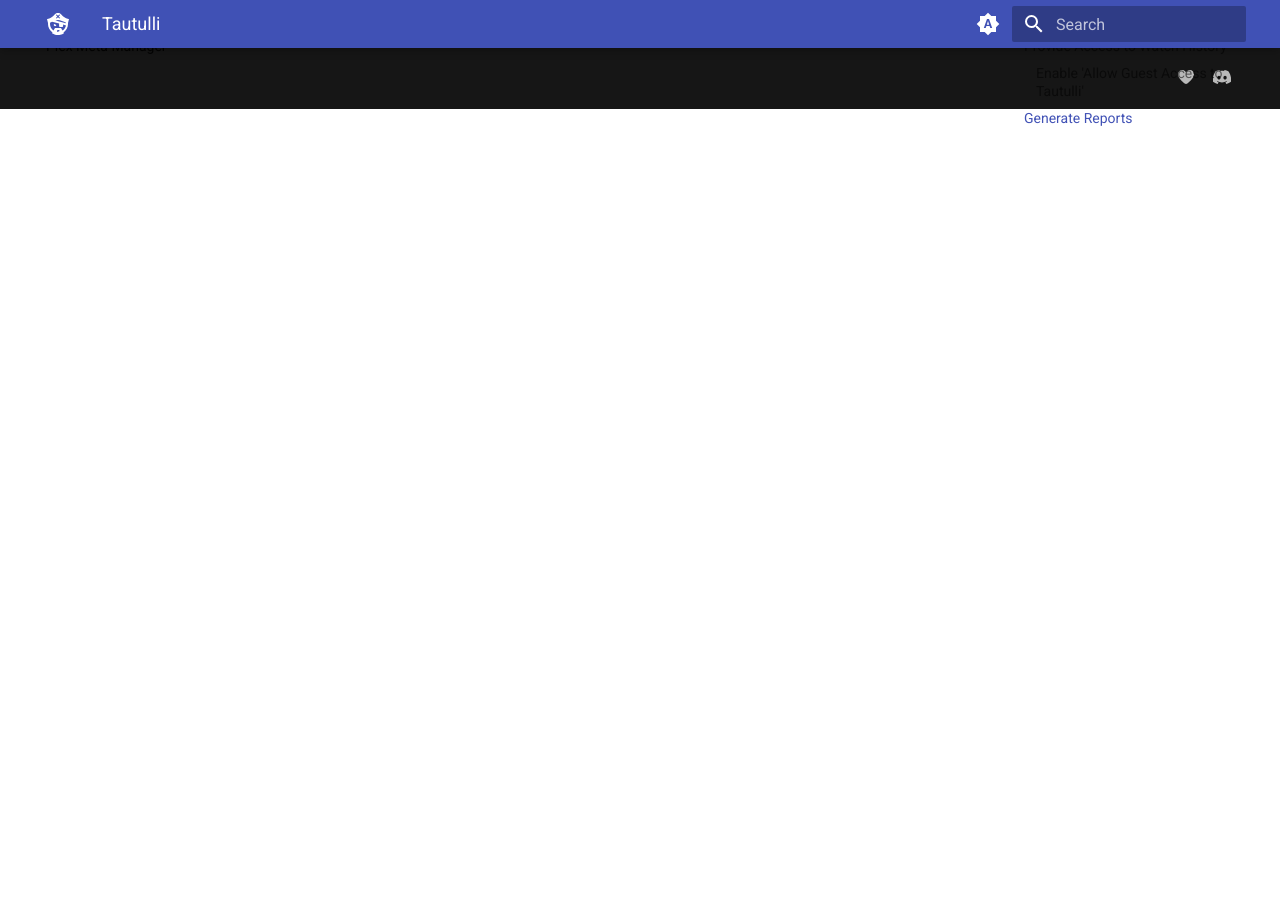
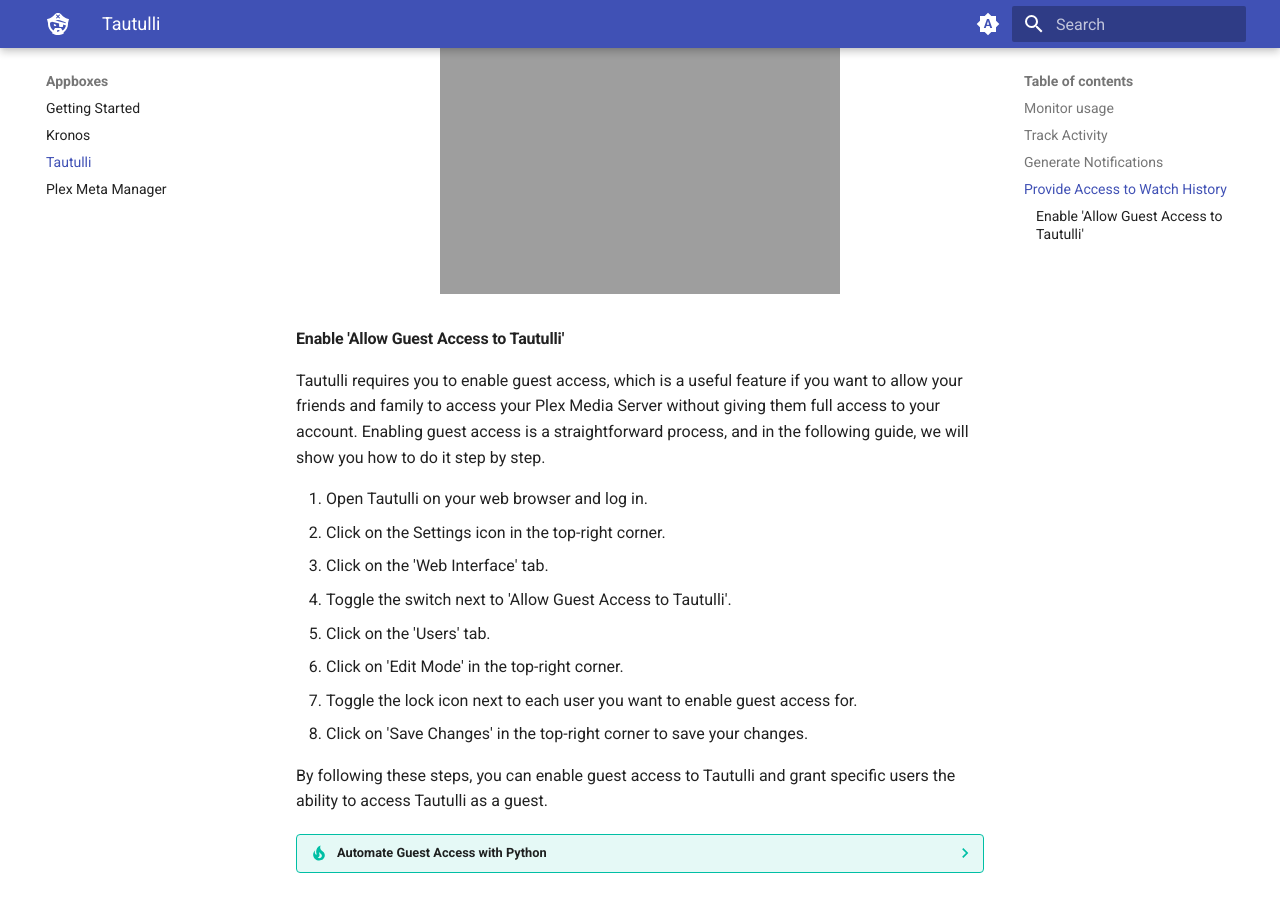
Before and after one commit to neomedia6989/docs-2, an MkDocs documentation site: the page built from docs/appboxes/tautulli.md, in a window 1280 px wide and 900 px high, scrolled down 2033 px. Built offline with MkDocs 1.6.1 and Material for MkDocs 9.7.7, drawn with Linux system fonts in a browser that asks for light colours; before the commit the page ends 2142 px from its top, so only the background shows below that.

Commit message:
Update tautulli.md

`````diff
--- a/docs/appboxes/tautulli.md
+++ b/docs/appboxes/tautulli.md
@@ -18,6 +18,11 @@
 
 Tautulli can help you track what your users are watching and when they are watching it. This information can be used to determine what content is popular and what content is not. For example, you can create a collection of the most popular movies on your appbox, or you can create a collection of movies that you think your users would enjoy, based on their past viewing habits.
 
+<figure markdown>
+![(/media/tautulli-activity.png)](https://docs.blackbeard.media/media/tautulli-activity.png)
+  <figcaption></figcaption>
+</figure>
+
 ### Generate Notifications
 
 Tautulli can generate notifications when certain events occur, such as when a new user starts watching a movie or TV show. These notifications can be used to provide a better experience for your users by letting them know when new content is available or when they have new messages from other users.
@@ -30,10 +35,88 @@
 
 Tautulli can provide your users with access to their watch history, which can be used to help them find the content they are looking for or to help them keep track of what they have watched. This information can also be helpful for users who want to track their viewing habits over time or who want to identify any trends in their viewing. In addition, Tautulli can help users troubleshoot problems by showing if they are direct playing or transcoding content as well as the required bandwidth of the file they are watching.
 
+<figure markdown>
+![(/media/tautulli-history.png)](https://docs.blackbeard.media/media/tautulli-history.png)
+  <figcaption></figcaption>
+</figure>
+
 #### Enable 'Allow Guest Access to Tautulli'
 
-Info here
+Tautulli requires you to enable guest access, which is a useful feature if you want to allow your friends and family to access your Plex Media Server without giving them full access to your account. Enabling guest access is a straightforward process, and in the following guide, we will show you how to do it step by step.
+
+1. Open Tautulli on your web browser and log in.
+2. Click on the Settings icon in the top-right corner.
+3. Click on the 'Web Interface' tab.
+4. Toggle the switch next to 'Allow Guest Access to Tautulli'.
+5. Click on the 'Users' tab.
+6. Click on 'Edit Mode' in the top-right corner.
+7. Toggle the lock icon next to each user you want to enable guest access for.
+8. Click on 'Save Changes' in the top-right corner to save your changes.
+
+By following these steps, you can enable guest access to Tautulli and grant specific users the ability to access Tautulli as a guest.
+
+??? tip "Automate Guest Access with Python"
+
+    To automate the process of enabling guest access for Tautulli users, you can use a Python script like the one below. Before running the script, you will need to configure it with your Tautulli URL and API key. We recommend setting the script to run on a cron schedule so that it runs automatically at set intervals.
+
+    ```  py title="Enable Guest Access"
+    #!/usr/bin/env python
+    # -*- coding: utf-8 -*-
+
+    """Enable or disable all users remote access to Tautulli.
+
+    Author: DirtyCajunRice
+    Requires: requests, python3.6+
+    """
+    from __future__ import print_function
+    from __future__ import unicode_literals
+
+    from requests import Session
+    from json.decoder import JSONDecodeError
+
+    ENABLE_REMOTE_ACCESS = True
+
+    TAUTULLI_URL = 'ADD URL HERE'
+    TAUTULLI_API_KEY = 'ADD API KEY HERE'
+
+    # Do not edit past this line #
+    session = Session()
+    session.params = {'apikey': TAUTULLI_API_KEY}
+    formatted_url = f'{TAUTULLI_URL}/api/v2'
+
+    request = session.get(formatted_url, params={'cmd': 'get_users'})
+
+    tautulli_users = None
+    try:
+        tautulli_users = request.json()['response']['data']
+    except JSONDecodeError:
+        exit("Error talking to Tautulli API, please check your TAUTULLI_URL")
+
+    allow_guest = 1 if ENABLE_REMOTE_ACCESS else 0
+    string_representation = 'Enabled' if ENABLE_REMOTE_ACCESS else 'Disabled'
+
+    users_to_change = [user for user in tautulli_users if user['allow_guest'] != allow_guest]
+
+    if users_to_change:
+        for user in users_to_change:
+            # Redefine ALL params because of Tautulli edit_user API bug
+            params = {
+                'cmd': 'edit_user',
+                'user_id': user['user_id'],
+                'friendly_name': user['friendly_name'],
+                'keep_history': user['keep_history'],
+                'allow_guest': allow_guest
+            }
+            changed_user = session.get(formatted_url, params=params)
+            print(f"{string_representation} guest access for {user['friendly_name']}")
+    else:
+        print(f'No users to {string_representation.lower()[:-1]}')````
 
 ### Generate Reports
 
 Tautulli can also be used to generate reports that can be used to track progress over time, identify trends, and make informed decisions about how to improve to improve the appbox. For example, you can use a report to see how many users you have added in the past month, or to see which shows and movies are most popular. You can also see how much bandwidth your viewers are using, or to see if any of your users are constantly transcoding by viewing their play history.
+
+<figure markdown>
+![(/media/tautulli-graphs.png)](https://docs.blackbeard.media/media/tautulli-graphs.png)
+  <figcaption></figcaption>
+</figure>
`````
